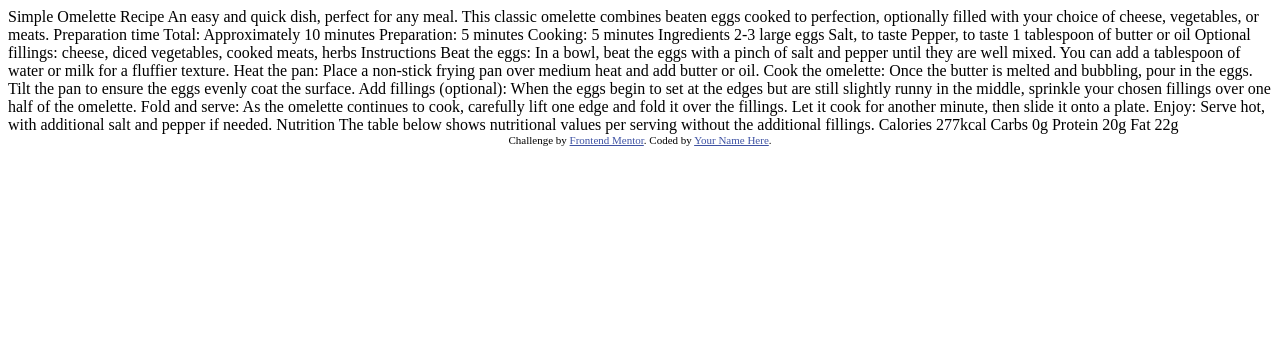
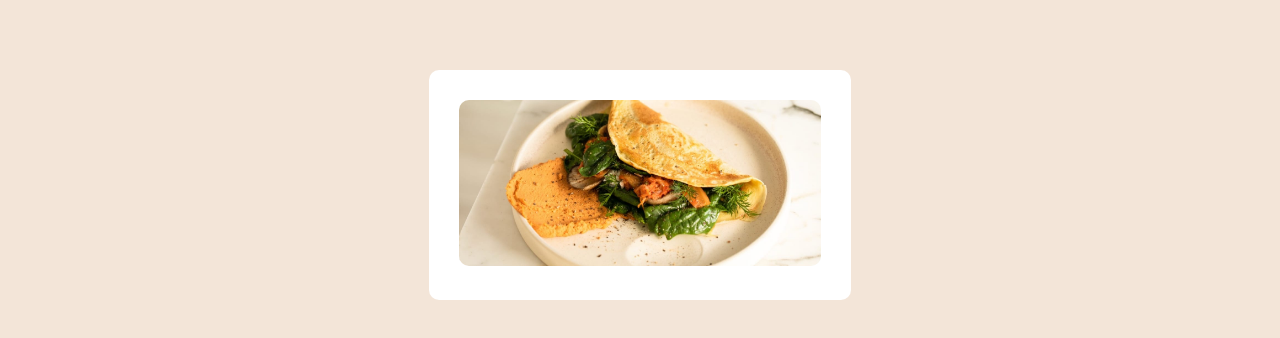
Before and after one commit to Zeynab-jalalian/Recipe-Page, a plain HTML site: page index.html in a window 1280 px wide. Drawn offline with Linux system fonts and the light colour scheme.

Commit message:
image part

```diff
--- a/index.html
+++ b/index.html
@@ -8,7 +8,7 @@
 
   <title>Frontend Mentor | Recipe page</title>
 
-  <!-- Feel free to remove these styles or customise in your own stylesheet 👍 -->
+  <link rel="stylesheet" href="style.css">
   <style>
     .attribution { font-size: 11px; text-align: center; }
     .attribution a { color: hsl(228, 45%, 44%); }
@@ -16,7 +16,17 @@
 </head>
 <body>
 
-  Simple Omelette Recipe
+  <div class="container">
+    <div class="image">
+      <img src="assets/images/image-omelette.jpeg" alt="Omelette">
+    </div>
+  </div>
+
+</body>
+</html>
+<!--
+
+Simple Omelette Recipe
 
   An easy and quick dish, perfect for any meal. This classic omelette combines beaten eggs cooked
   to perfection, optionally filled with your choice of cheese, vegetables, or meats.
@@ -73,5 +83,5 @@
     Challenge by <a href="https://www.frontendmentor.io?ref=challenge" target="_blank">Frontend Mentor</a>.
     Coded by <a href="#">Your Name Here</a>.
   </div>
-</body>
-</html>
+
+-->
--- /dev/null
+++ b/style.css
@@ -0,0 +1,34 @@
+* {
+  margin: 0;
+  padding: 0;
+  box-sizing: border-box;
+}
+
+body {
+  width: 100%;
+  height: 100vh;
+  background: rgba(243, 229, 216);
+  display: flex;
+  justify-content: center;
+  align-items: start;
+}
+
+.container {
+  margin-top: 70px;
+  background: hsl(0, 0%, 100%);
+  width: 33%;
+  height: auto;
+  padding: 30px;
+  border-radius: 10px;
+}
+
+.image {
+  width: 100%;
+  height: 100%;
+}
+
+.image img {
+  width: 100%;
+  height: 100%;
+  border-radius: 10px;
+}
```
